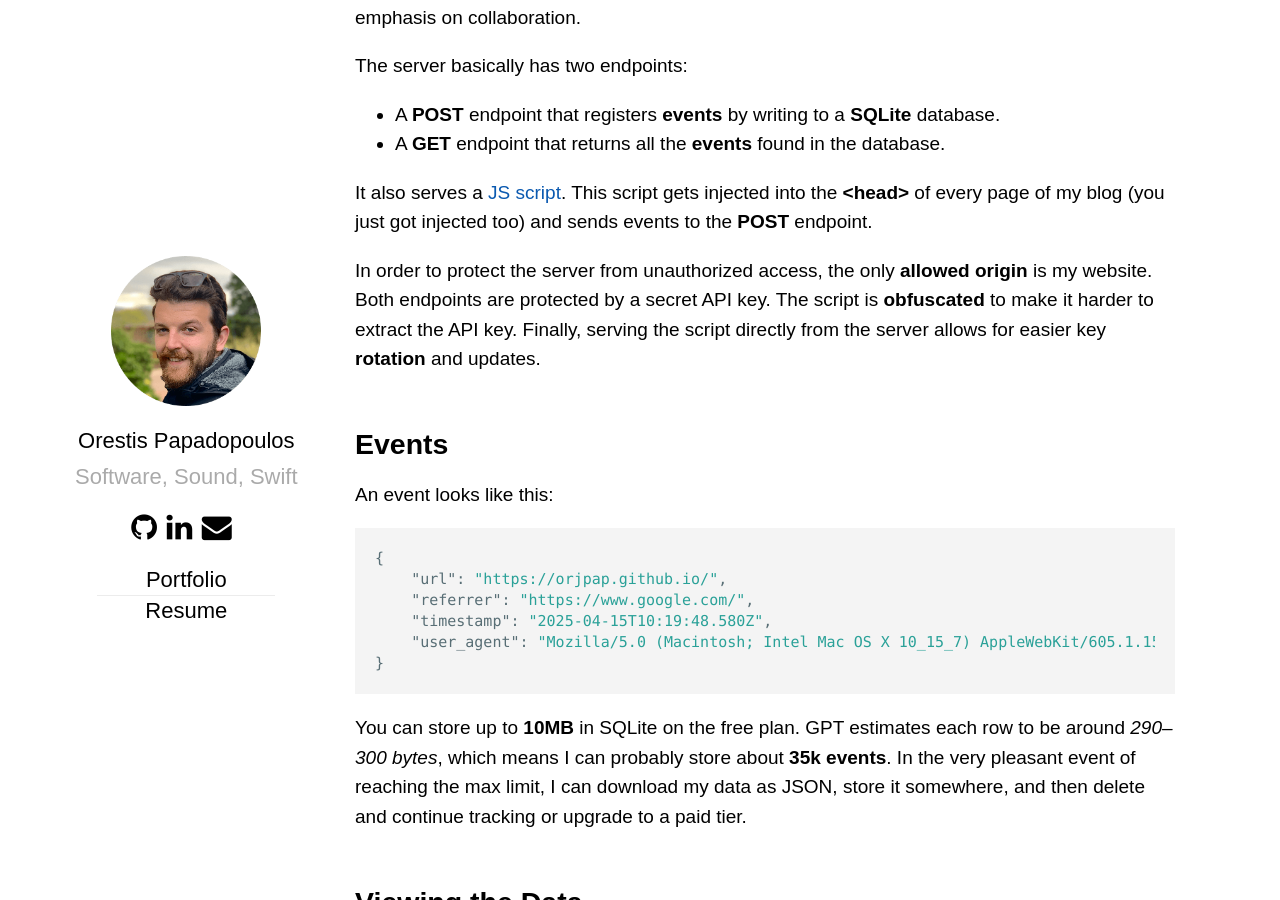
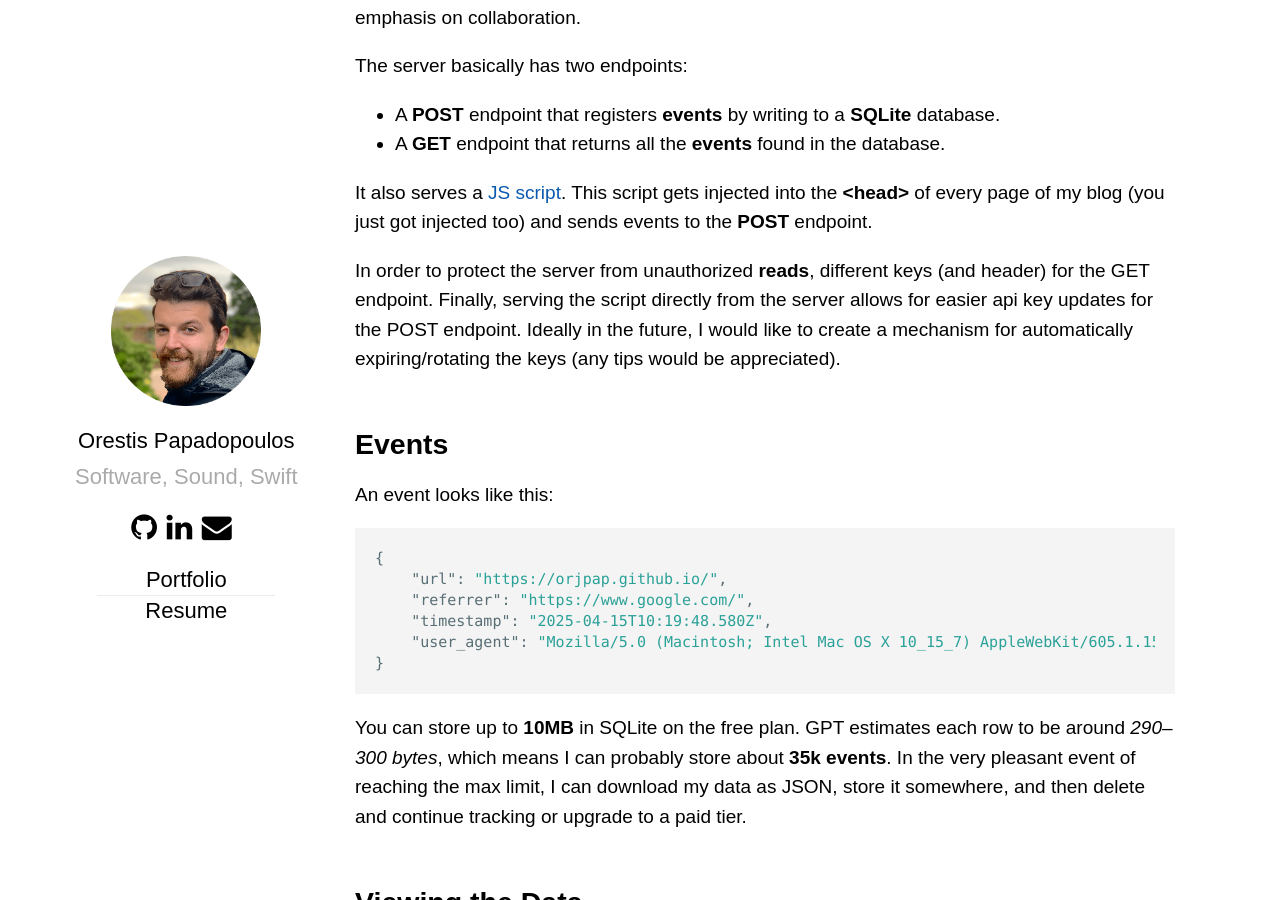
Before and after one commit to orjpap/orjpap.github.io, a Jekyll site: the page built from _posts/2025-04-15-blog-analytics.md, in a window 1280 px wide and 900 px high, scrolled down 709 px. Built offline with Jekyll 4.4.1, drawn with Linux system fonts in a browser that asks for light colours; Markdown is read by kramdown in place of the engine named in the settings; some of the changed text lies outside the part shown.

Commit message:
Updated analytics post + special thanks

```diff
--- a/_posts/2025-04-15-blog-analytics.md
+++ b/_posts/2025-04-15-blog-analytics.md
@@ -30,7 +30,7 @@ The server basically has two endpoints:
 
 It also serves a [JS script](https://orjpap-bloganalyticsserver.web.val.run/analytics.js). This script gets injected into the **\<head\>** of every page of my blog (you just got injected too) and sends events to the **POST** endpoint.
 
-In order to protect the server from unauthorized access, the only **allowed origin** is my website. Both endpoints are protected by a secret API key. The script is **obfuscated** to make it harder to extract the API key. Finally, serving the script directly from the server allows for easier key **rotation** and updates.
+In order to protect the server from unauthorized **reads**, different keys (and header) for the GET endpoint. Finally, serving the script directly from the server allows for easier api key updates for the POST endpoint. Ideally in the future, I would like to create a mechanism for automatically expiring/rotating the keys (any tips would be appreciated).
 
 
 ## Events
@@ -65,3 +65,5 @@ That’s pretty much it! I’m really impressed that I pulled this together in l
 Feel free to fork my Val Town server if you're interested in rolling your own analytics.
 
 <iframe width="100%" height="400px" src="https://www.val.town/embed/orjpap/simpleAnalytics" title="Val Town" frameborder="0" allow="web-share" allowfullscreen></iframe>
+
+Special thanks to [John Syomochkin](https://github.com/mrfratello) for his tips about securing the GET endpoint.
```
